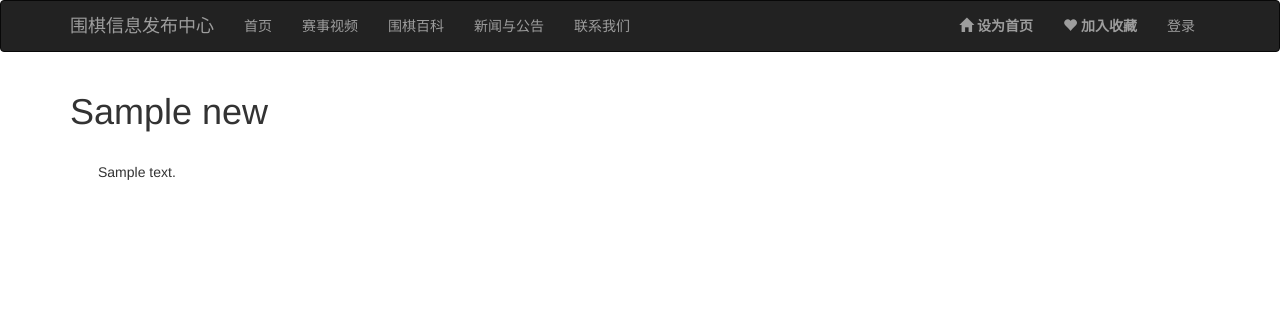
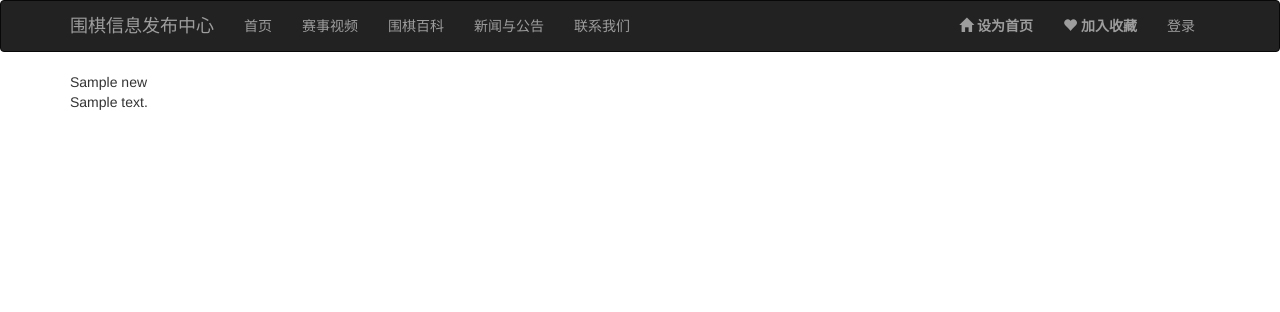
Before and after one commit to zuoxin7/FLASK_GO, a Flask app: template app/templates/newshow.html in a window 1280 px wide. Shown: the top 312 px of the page. Run offline with Flask 2, Linux system fonts and the light colour scheme; the template is opened without the code that fills it: most values are stand-ins (such as "Sample title", 1, 10 or a date in 2020); some libraries are stand-ins or nearby versions.

Commit message:
Revert "修正 正文顯示"
This reverts commit 65542fc

```diff
--- a/app/templates/newshow.html
+++ b/app/templates/newshow.html
@@ -9,8 +9,8 @@
 
 {% block page_content %}
     {% for new in news %}
-        <h1>{{ new.title }}</h1>
+        {{ new.title }}
         <br>
-        <div style="text-indent: 2em">{{ new.content|safe }}</div>
+        {{ new.content }}
     {% endfor %}
 {% endblock %}
```
